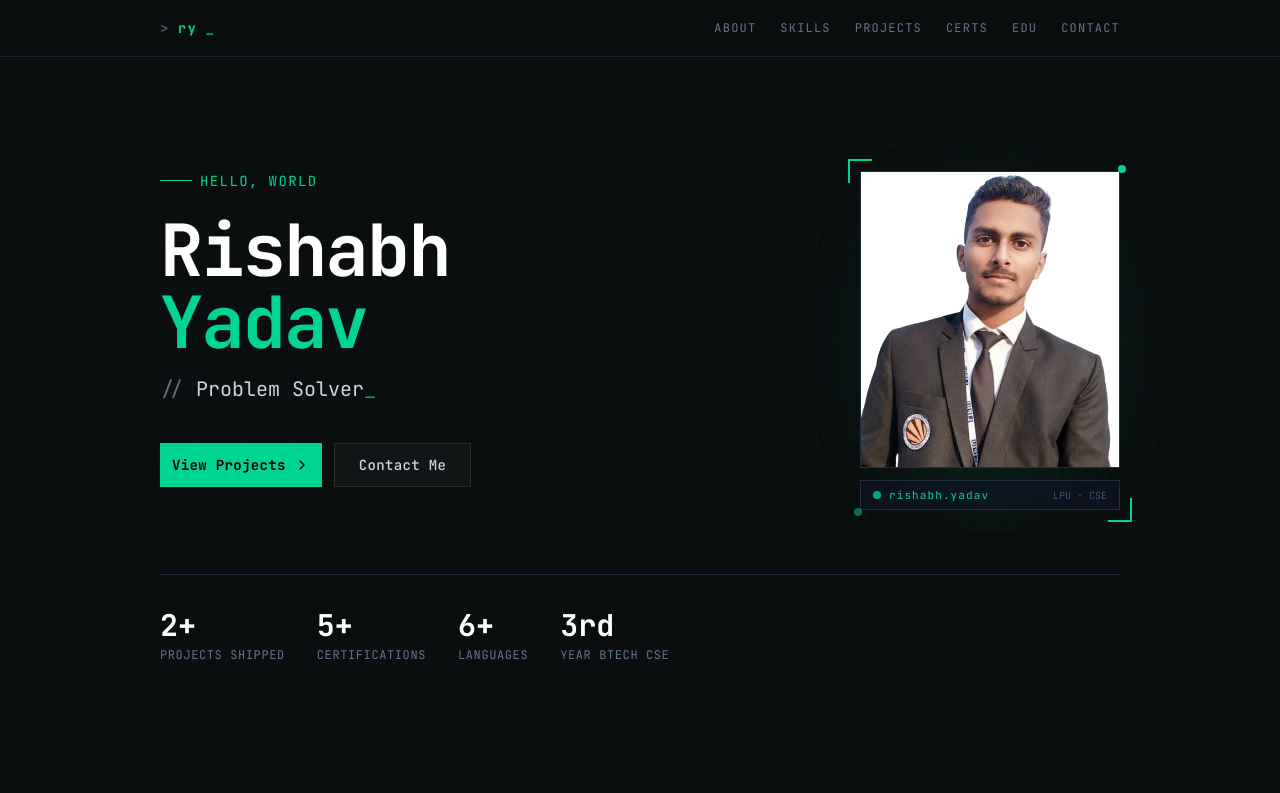
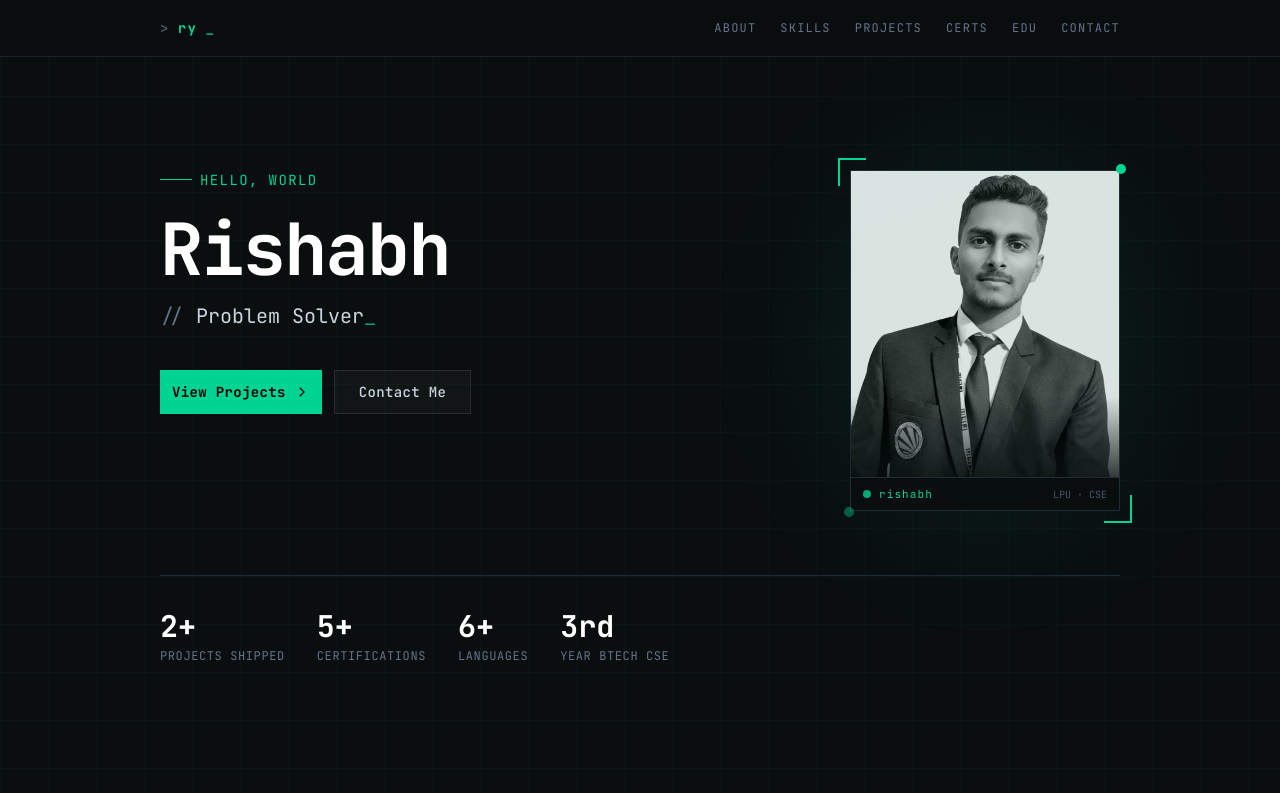
Before and after one commit to rishabh-ydv23/rishabh-portfolio, a Next.js app: page / in a window 1280 px wide. Shown: the top 793 px of the page. Built offline with nearby package versions, Linux system fonts and the light colour scheme.

Commit message:
fix: update name references from 'Rishabh Yadav' to 'Rishabh' in layout and page components

```diff
--- a/src/app/layout.tsx
+++ b/src/app/layout.tsx
@@ -9,9 +9,9 @@ const jetbrains = JetBrains_Mono({
 });
 
 export const metadata: Metadata = {
-  title: "Rishabh Yadav | Software Developer",
+  title: "Rishabh | Software Developer",
   description:
-    "Portfolio of Rishabh Yadav — 3rd year B.Tech CSE student, full-stack developer, and problem solver.",
+    "Portfolio of Rishabh — 3rd year B.Tech CSE student, full-stack developer, and problem solver.",
 };
 
 const navLinks = [
--- a/src/app/page.tsx
+++ b/src/app/page.tsx
@@ -233,8 +233,6 @@ export default function Home() {
                 className="text-5xl sm:text-6xl lg:text-7xl font-bold text-white leading-none tracking-tight mb-4"
               >
                 Rishabh
-                <br />
-                <span className="text-emerald-400">Yadav</span>
               </motion.h1>
 
               <motion.div
@@ -281,33 +279,37 @@ export default function Home() {
               transition={{ delay: 0.2, duration: 0.7, ease: [0.22, 1, 0.36, 1] }}
               className="shrink-0 relative"
             >
-              {/* Decorative corner brackets */}
-              <div className="relative w-[200px] sm:w-[240px] lg:w-[260px]">
-                {/* Top-left bracket */}
-                <span className="absolute -top-3 -left-3 w-6 h-6 border-t-2 border-l-2 border-emerald-400 z-10" />
-                {/* Bottom-right bracket */}
-                <span className="absolute -bottom-3 -right-3 w-6 h-6 border-b-2 border-r-2 border-emerald-400 z-10" />
-                {/* Top-right dot */}
-                <span className="absolute -top-1.5 -right-1.5 w-2 h-2 bg-emerald-400 rounded-full z-10" />
-                {/* Bottom-left dot */}
-                <span className="absolute -bottom-1.5 -left-1.5 w-2 h-2 bg-emerald-400/50 rounded-full z-10" />
-
-                {/* Glow behind image */}
-                <div className="absolute inset-0 bg-emerald-400/10 blur-2xl rounded-full scale-90 -z-10" />
-
-                {/* Photo */}
-                {/* eslint-disable-next-line @next/next/no-img-element */}
-                <img
-                  src="/ris-removebg-preview.png"
-                  alt="Rishabh Yadav"
-                  className="w-full object-cover border border-slate-700/60 bg-slate-900/60"
-                  style={{ imageRendering: "crisp-edges" }}
-                />
-
-                {/* Terminal label below photo */}
-                <div className="mt-3 border border-slate-700/60 bg-slate-900/60 px-3 py-1.5 flex items-center gap-2 backdrop-blur-sm">
-                  <span className="w-2 h-2 rounded-full bg-emerald-400 animate-pulse" />
-                  <span className="text-[11px] text-emerald-400 tracking-widest">rishabh.yadav</span>
+              {/* Photo card */}
+              <div className="relative w-[200px] sm:w-[240px] lg:w-[270px]">
+                {/* Corner brackets */}
+                <span className="absolute -top-3 -left-3 w-7 h-7 border-t-2 border-l-2 border-emerald-400 z-20" />
+                <span className="absolute -bottom-3 -right-3 w-7 h-7 border-b-2 border-r-2 border-emerald-400 z-20" />
+                <span className="absolute -top-1.5 -right-1.5 w-2.5 h-2.5 bg-emerald-400 rounded-full z-20" />
+                <span className="absolute -bottom-1.5 -left-1.5 w-2.5 h-2.5 bg-emerald-400/40 rounded-full z-20" />
+                {/* Glow */}
+                <div className="absolute -inset-4 bg-emerald-400/8 blur-3xl rounded-full -z-10" />
+                {/* Image wrapper with dark bg to kill white background */}
+                <div
+                  className="relative overflow-hidden border border-slate-700/50"
+                  style={{ background: "linear-gradient(160deg,#0f1a18 0%,#0a1512 60%,#091110 100%)" }}
+                >
+                  {/* Bottom fade overlay */}
+                  <div className="absolute bottom-0 left-0 right-0 h-20 bg-gradient-to-t from-[#091110]/80 to-transparent z-10 pointer-events-none" />
+                  {/* eslint-disable-next-line @next/next/no-img-element */}
+                  <img
+                    src="/ris-removebg-preview.png"
+                    alt="Rishabh"
+                    className="w-full object-cover object-top"
+                    style={{
+                      mixBlendMode: "luminosity",
+                      filter: "contrast(1.1) brightness(0.88) saturate(0.6)",
+                    }}
+                  />
+                </div>
+                {/* Terminal status bar */}
+                <div className="border border-slate-700/60 border-t-0 bg-[#0a0e0f]/90 px-3 py-2 flex items-center gap-2">
+                  <span className="w-2 h-2 rounded-full bg-emerald-400 animate-pulse shrink-0" />
+                  <span className="text-[11px] text-emerald-400 tracking-widest">rishabh</span>
                   <span className="ml-auto text-[10px] text-slate-600">LPU · CSE</span>
                 </div>
               </div>
@@ -645,7 +647,7 @@ export default function Home() {
         {/* ── FOOTER ── */}
         <footer className="border-t border-slate-800 pt-8 pb-4 text-center">
           <p className="text-xs text-slate-600 font-mono">
-            © {new Date().getFullYear()} Rishabh Yadav · Built with Next.js & Tailwind CSS
+            © {new Date().getFullYear()} Rishabh · Built with Next.js & Tailwind CSS
           </p>
         </footer>
       </div>
```
